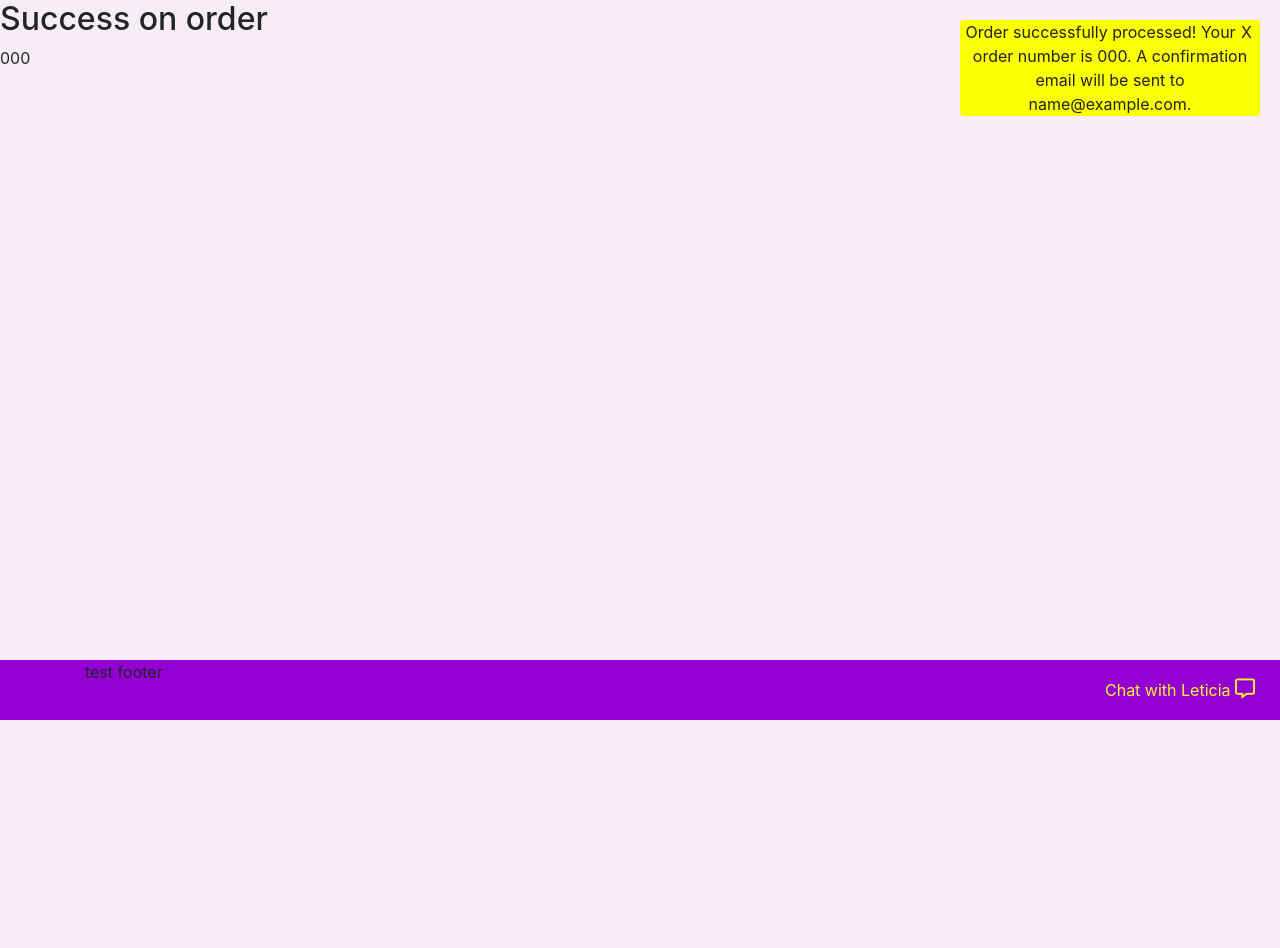
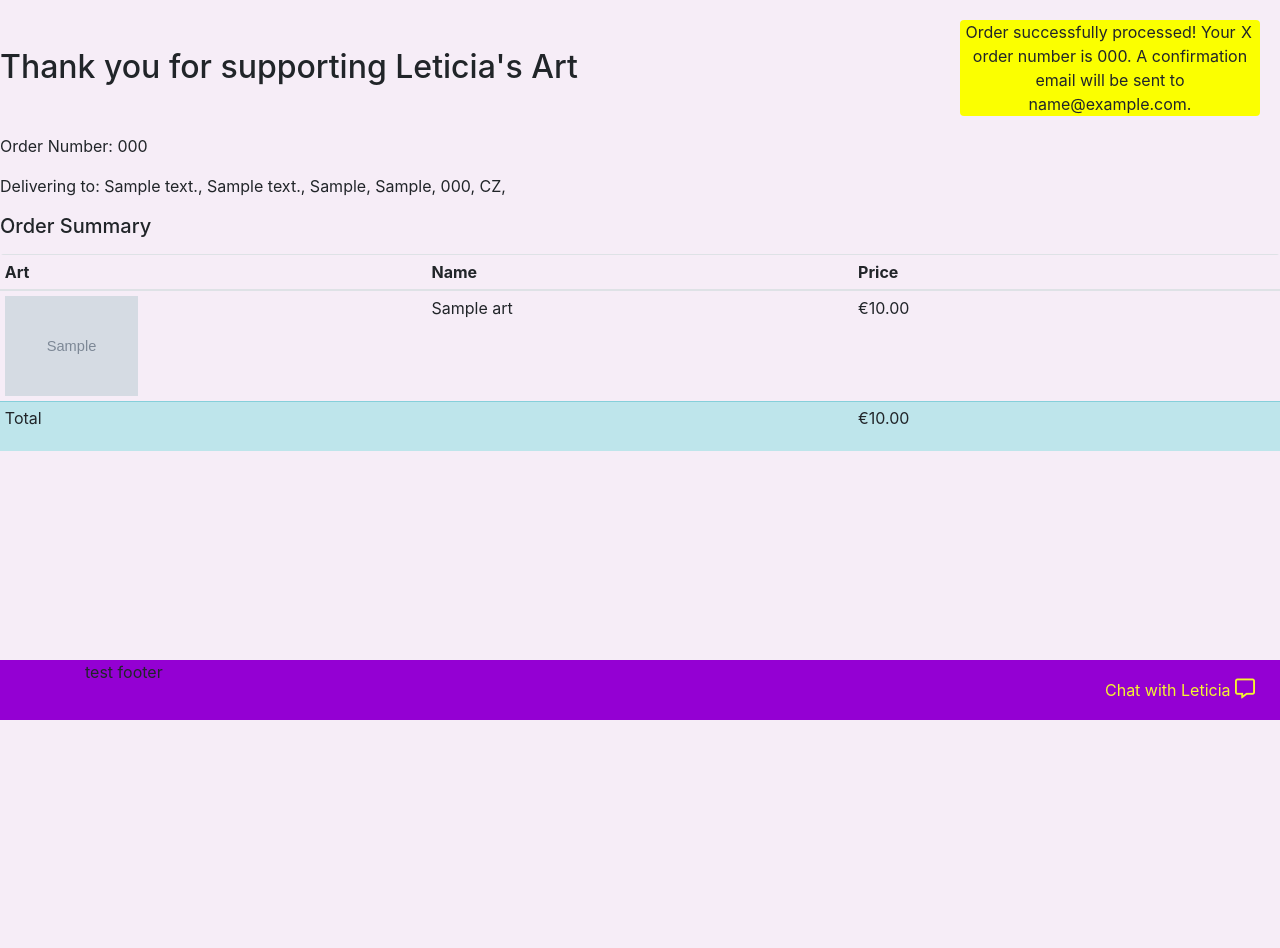
Before and after one commit to jojo157/Delightful-Penguins, a Django app: page /checkout/checkout_success/000 in a window 1280 px wide. Shown: the part 80-1028 px from the top of the page. Before the commit the page ends 800 px from the top, so only its background shows below. Run offline with Django 3.2, Linux system fonts and the light colour scheme; tables that the repository leaves empty hold one stand-in row (values such as "Sample post"); grey boxes marked "Sample" are stand-in pictures; some libraries are stand-ins or nearby versions.

Commit message:
adding order summary to checkout success page and styling

```diff
--- a/templates/checkout_success.html
+++ b/templates/checkout_success.html
@@ -3,8 +3,61 @@
 
 {% block content %}
 
-<h2>Success on order</h2>
+<h2 class="mt-5 mb-5">Thank you for supporting Leticia's Art</h2>
 
-{{ order }}
+<div class="">
+    <p>Order Number: {{ order.order_number }}</p>
+    <p>Delivering to: {{ order.street_address1 }},
+        {{ order.street_address2 }},
+        {{ order.town_or_city }},
+        {{ order.county }},
+        {{ order.postcode }},
+        {{ order.country }},
+    </p>
+</div>
+
+<div class="row">
+    <div class=" col-sm-12">
+        <h5 class="mb-3">Order Summary</h5>
+        <div class="table-responsive rounded mb-3">
+            <table class="table table-sm ">
+                <thead class="text-black">
+                    <tr>
+                        <th scope="col">Art</th>
+                        <th scope="col">Name</th>
+                        <th scope="col">Price</th>
+                    </tr>
+                </thead>
+                {% for item in order.lineitems.all %}
+
+
+                <tr>
+                    <td class="w-25">
+                        {% if item.art.image %}
+                        <img class="img-fluid image-column" src="{{ item.art.image.url }}" alt="{{ item.art.name }}">
+                        {% else %}
+                        <img class="img-fluid image-column" src="{{ MEDIA_URL }}noImage.png" alt="{{ item.art.name }}">
+                        {% endif %}
+                    </td>
+                    <td class="w-25">
+                        <p>{{ item.art.name }}</p>
+                    </td>
+                    <td class="w-25">
+                        <p>€{{ item.art.price}}</p>
+                    </td>
+                </tr>
+            {% endfor %}
+                <tr class="table-info">
+                    <td>
+                        <p>Total</p>
+                    </td>
+                    <td></td>
+                    <td>€{{ order.grand_total }}</td>
+                </tr>
+            </table>
+        </div>
+    </div>
+</div>
+
 
 {% endblock %}
```
